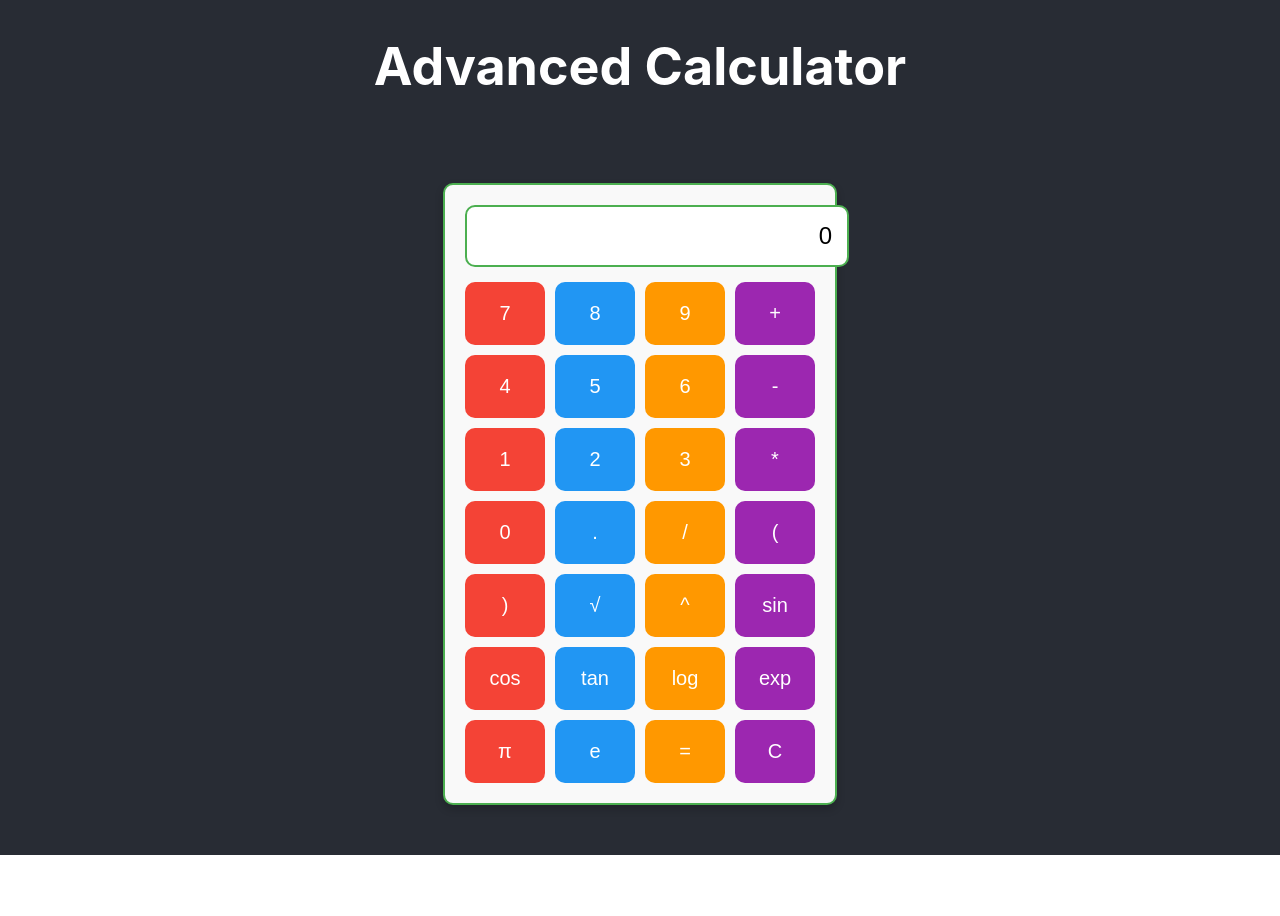
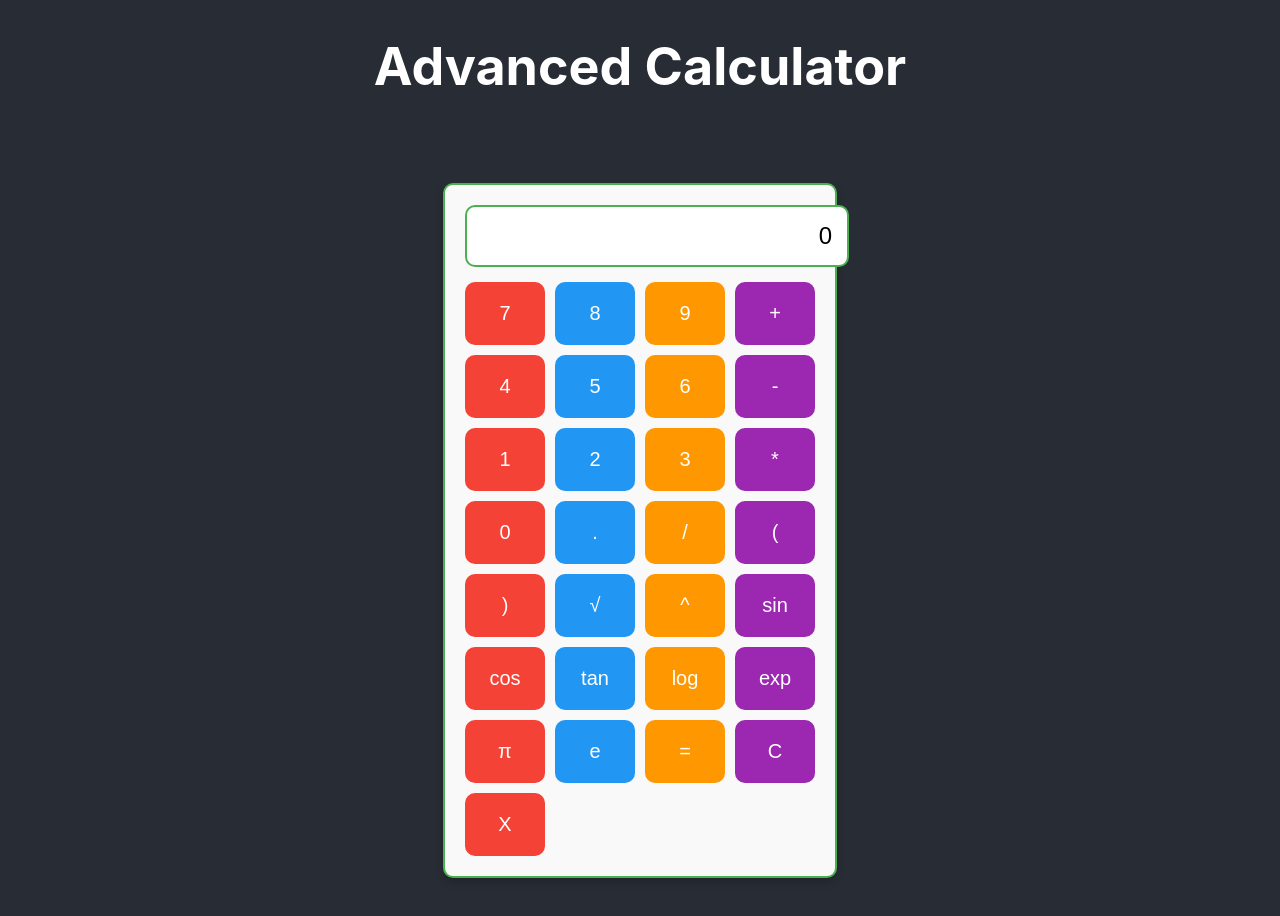
Before and after one commit to mugane-wahome/Advanced-calculator, a React (Create React App) app: page / in a window 1280 px wide. Shown: the top 916 px of the page. Before the commit the page ends 855 px from the top, so only its background shows below. Built offline with nearby package versions, Linux system fonts and the light colour scheme.

Commit message:
added clear button

```diff
--- a/src/Calculator.js
+++ b/src/Calculator.js
@@ -15,6 +15,8 @@ const Calculator = () => {
             }
         } else if (value === 'C') {
             setDisplay('0');
+        } else if (value === 'X') {
+            setDisplay(display.length > 1 ? display.slice(0, -1) : '0');
         } else {
             setDisplay(display === '0' ? value : display + value);
         }
@@ -52,6 +54,7 @@ const Calculator = () => {
                 <button onClick={() => handleButtonClick('Math.E')}>e</button>
                 <button onClick={() => handleButtonClick('=')}>=</button>
                 <button onClick={() => handleButtonClick('C')}>C</button>
+                <button onClick={() => handleButtonClick('X')}>X</button>
             </div>
         </div>
     );
```
